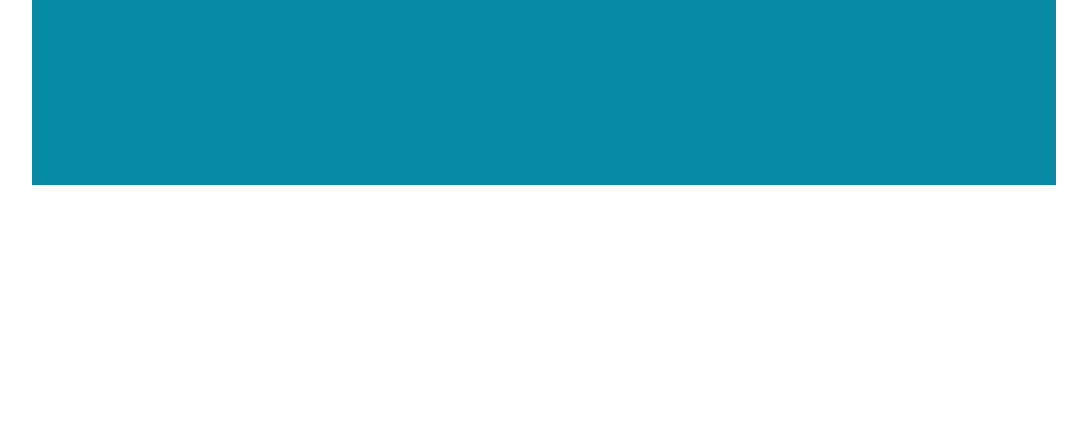
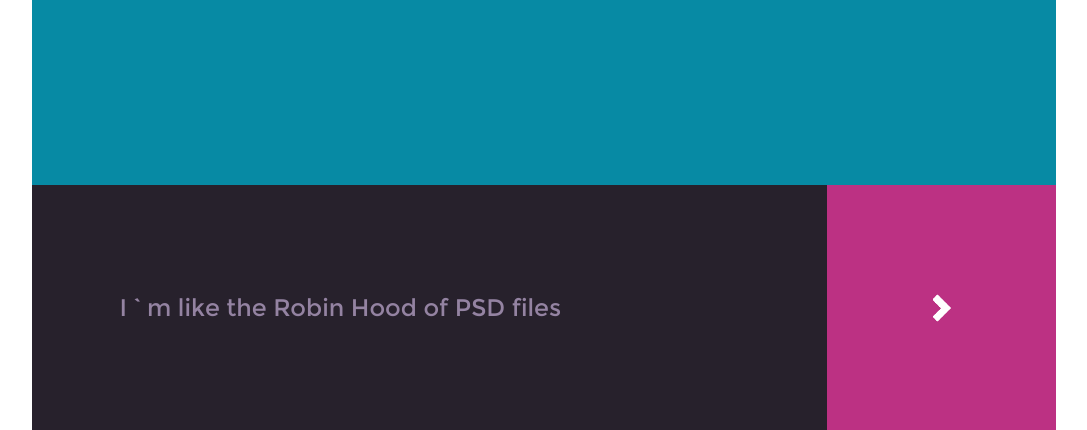
Before and after one commit to YuriyShandor/Responsive, a website: page index.html in a window 1280 px wide. Shown: the part 487-917 px from the top of the page, without its empty margins (96-1183 px from the left). Before the commit the page ends 800 px from the top, so only its background shows below. Drawn offline with Linux system fonts and the light colour scheme.

Commit message:
Add Section Robin Hood

```diff
--- a/index.html
+++ b/index.html
@@ -60,7 +60,19 @@
       </div>
     </div>
   </section>
-  <section></section>
+
+  <section>
+    <div class="container">
+      <div class="robin_hood">
+        <div class="robin">
+          <h1>I`m like the Robin Hood of PSD files</h1>
+        </div>
+        <div class="block_1">
+          <img src="img/arrow.png" alt="">
+        </div>
+      </div>
+    </div>
+  </section>
   <section></section>
   <section></section>
   <section></section>
--- a/scss/main.scss
+++ b/scss/main.scss
@@ -264,3 +264,68 @@ body {
     }
   }
 }
+
+.robin_hood {
+  width: 100%;
+  height: 245px;
+  display: flex;
+
+  .robin {
+    width: 77.7%;
+    height: inherit;
+    background: #27212c;
+    display: flex;
+    align-items: center;
+
+    h1 {
+      font-size: 24px;
+      font-weight: 400;
+      color: #9483a2;
+      margin-left: 11%;
+    }
+  }
+
+  .block_1 {
+    width: 22.4%;
+    height: inherit;
+    background: #bc3183;
+    display: flex;
+    justify-content: center;
+    align-items: center;
+
+    img {
+      width: auto;
+      height: 14.7%;
+    }
+  }
+}
+
+@media screen and (max-width: 980px) {
+  .robin_hood {
+    height: 233px;
+  }
+}
+
+@media screen and (max-width: 640px) {
+  .robin_hood {
+    height: 150px;
+
+    .robin {
+      h1 {
+        font-size: 16px;
+      }
+    }
+  }
+}
+
+@media screen and (max-width: 320px) {
+  .robin_hood {
+    height: 74px;
+
+    .robin {
+      h1 {
+        font-size: 8px;
+      }
+    }
+  }
+}
```
Also changed, not shown: scss/main.min.css.
